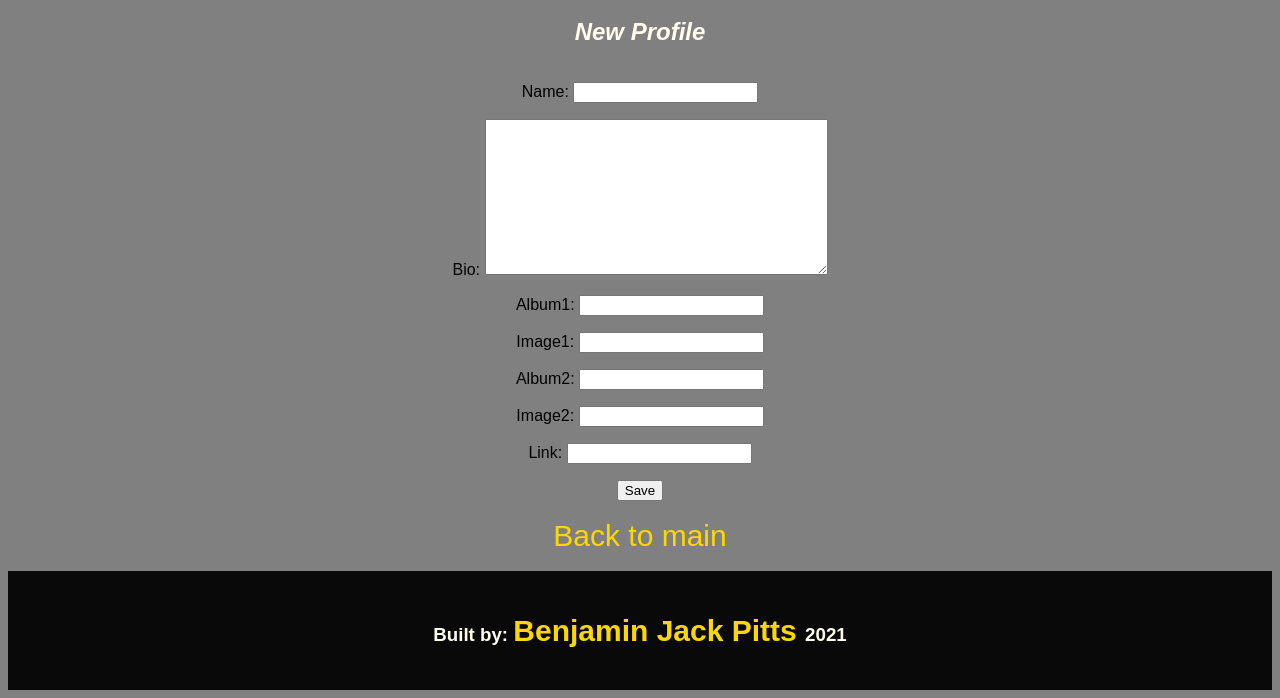
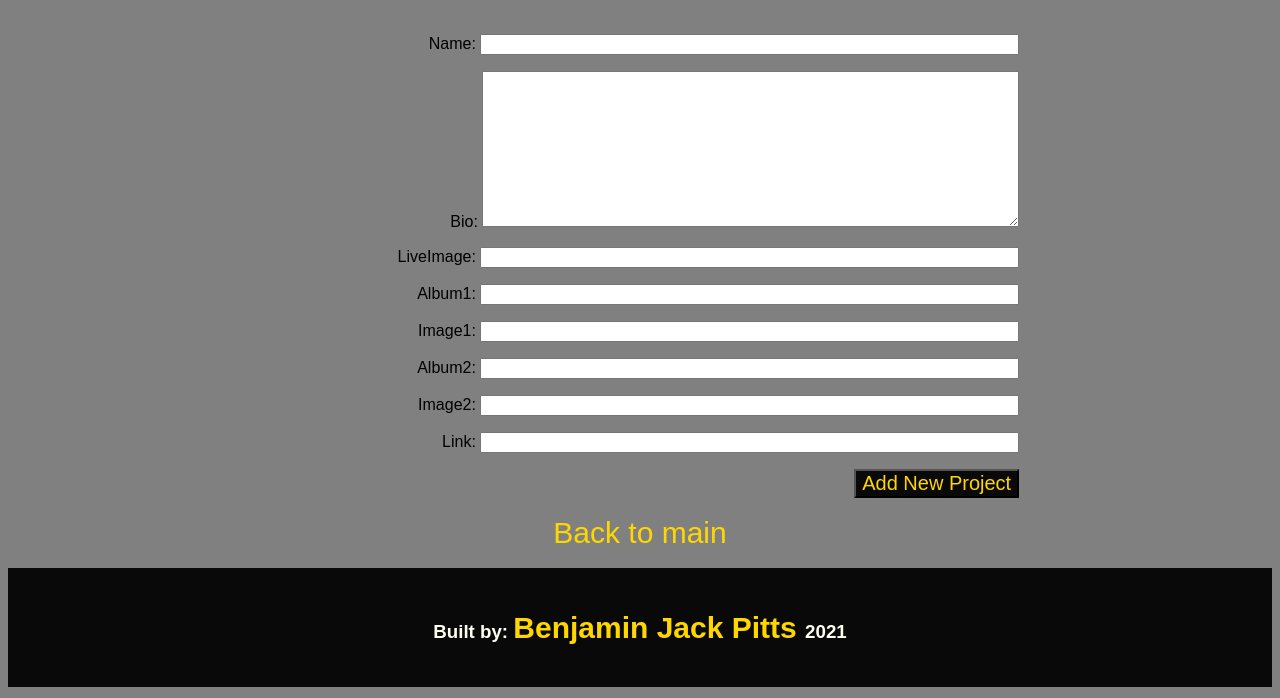
Before and after one commit to jlboba/django_contacts, a Django app: page /contacts/new in a window 1280 px wide. Shown: the part 119-817 px from the top of the page. Run offline with Django 3.2, Linux system fonts and the light colour scheme.

Commit message:
added live input and updated contacts page

```diff
--- a/contacts/forms.py
+++ b/contacts/forms.py
@@ -4,4 +4,4 @@ from .models import Contact
 class ContactForm(forms.ModelForm):
     class Meta:
         model = Contact
-        fields = ('name', 'bio', 'album1', 'image1', 'album2', 'image2', 'link')
+        fields = ('name', 'bio', 'liveImage', 'album1', 'image1', 'album2', 'image2', 'link')
--- a/contacts/models.py
+++ b/contacts/models.py
@@ -6,6 +6,7 @@ from django.db import models
 class Contact(models.Model):
     name = models.CharField(max_length=100)
     bio = models.TextField()
+    liveImage = models.CharField(max_length=100, blank=True)
     album1 = models.CharField(max_length=100, blank=True)
     image1 = models.CharField(max_length=100, blank=True)
     album2 = models.CharField(max_length=100, blank=True)
--- a/contacts/static/css/styles.css
+++ b/contacts/static/css/styles.css
@@ -12,31 +12,46 @@ img {
 h1 {
   margin: 0;
   font-size: 40px;
+  text-align: center;
 }
 h2 {
   margin-top: 0;
   color: ivory;
+  font-size: 30px;
+}
+h5 {
+  font-size: 15px;
   font-style: italic;
 }
 a {
   text-decoration: none;
   color: gold;
   font-size: 30px;
-  text-align: center;
 }
 a:hover {
   color: ivory;
 }
-ul {
-  text-align: left;
+form {
+  width: 60%;
+  text-align: right;
+}
+button {
+  font-size: 20px;
+  background: #090909;
+}
+input {
+  width: 70%;
 }
 input:hover {
-  background: gold;
+  background: ivory;
 }
-#submit:hover {
-  background: gray;
-  cursor: pointer;
+textarea {
+  width: 70%;
 }
+textarea:hover {
+  background: ivory;
+}
+
 header {
   display: flex;
   flex-direction: column;
@@ -52,6 +67,10 @@ footer {
   background: #090909;
   color: ivory;
   padding: 1.5rem;
+  text-align: center;
+}
+li {
+  text-align: left;
 }
 .main {
   display: flex;
@@ -76,12 +95,18 @@ footer {
   flex-direction: column;
   align-items: flex-start;
   justify-content: flex-start;
-  /* width: 100%; */
+  width: 100%;
+}
+.contact {
+  display: flex;
+  flex-direction: column;
+  align-items: center;
+  justify-content: space-between;
+  width: 100%;
 }
 #album {
-  width: 50%;
+  width: 80%;
   text-align: center;
-
 }
 #album:hover {
   opacity: .4;
@@ -89,3 +114,26 @@ footer {
 #me {
   width: 20%;
 }
+#live {
+  width: 60%;
+}
+#submit {
+  color: gold;
+}
+#submit:hover {
+  color: ivory;
+  cursor: pointer;
+}
+#delete:hover {
+  color: red;
+}
+
+
+@media only screen and (max-width: 600px) {
+a {
+  font-size: 14px;
+}
+input, textarea {
+  width: 100%;
+}
+}
--- a/contacts/templates/contacts/about.html
+++ b/contacts/templates/contacts/about.html
@@ -2,8 +2,9 @@
 
 <div class='main'>
 
-<br><br>
-<img src='https://i.imgur.com/plNrAnM.jpg' id='me'/><br>
+<br>
+<img src='https://i.imgur.com/plNrAnM.jpg' id='me'/>
+<br>
 <h4>I’ve worked for companies ranging from small/independent, medium/franchise, to large corporations and can adapt to any type of working environment. I have a well rounded knowledge of frontend languages/backend frameworks and have deployed an [array] of projects to showcase this fluency. I have also collaborated with other software developers on projects and have the ability to learn new languages and concepts.
 
 I have over 8 years of experience in restaurant management. I have successfully launched menus, organized charitable community events and piloted merchandising, marketing and training initiatives. During my tenure in that industry, I was able to continuously grow quarterly sales while keeping team morale at an all time high. My previous supervisor described me as a “dedicated leader that sets a great example with his positive approach to problem solving”. I love overcoming challenges and using my communication skills to maintain a fun, creative, and productive work environment.
--- a/contacts/templates/contacts/base.html
+++ b/contacts/templates/contacts/base.html
@@ -4,7 +4,7 @@
 <head>
     <meta charset="UTF-8">
     <meta name="viewport" content="width=device-width, initial-scale=1.0">
-    <title>Python/Django Template</title>
+    <title>Benjamin Jack Pitts | Musician</title>
     <link rel="stylesheet" href="{% static 'css/styles.css' %}">
 </head>
 <body>
--- a/contacts/templates/contacts/contact.html
+++ b/contacts/templates/contacts/contact.html
@@ -2,10 +2,16 @@
 
 <div class='main'>
 <br><br>
+<div class='profile'>
+  <img src='https://i.imgur.com/A7lHurv.jpg' id='live'>
+  <div class='contact'>
 <a href='mailto:benjaminjackpitts@gmail.com' target='_blank'>Email</a>
 <a href='https://www.facebook.com/ben.pitts.7/' target='_blank'>Facebook</a>
 <a href='https://www.linkedin.com/in/benjaminjackpitts/' target='_blank'>LinkedIn</a>
 <a href='https://benjaminjackpitts.dev/' target='_blank'>Website</a>
+<a href='https://twitter.com/BenjaminJackPi1' target='_blank'>Twitter</a>
+</div>
+</div>
 <br>
 <br>
 <br>
--- a/contacts/templates/contacts/contact_form.html
+++ b/contacts/templates/contacts/contact_form.html
@@ -2,10 +2,10 @@
 {% extends 'contacts/base.html' %} {% block content %}
 
 <div class='main'>
-<h2>New Profile</h2>
+
 <form method="POST">
   {% csrf_token %} {{ form.as_p }}
-  <button type="submit" id='submit'>Save</button>
+  <button type="submit" id='submit'>Add New Project</button>
 </form><br>
 <a href="{% url 'contact_list' %}">Back to main</a><br>
 </div>
--- a/contacts/templates/contacts/contact_list.html
+++ b/contacts/templates/contacts/contact_list.html
@@ -2,7 +2,7 @@
 {% extends 'contacts/base.html' %} {% block content %}
 <!-- contact list content -->
 <div class='main'>
-<h2><a href="{% url 'contact_create' %}">Create New Band profile</a></h2>
+<h2><a href="{% url 'contact_create' %}">Create New Band Profile</a></h2>
 <div class='list'>
 <ul>
   {% for contact in contacts %}
```
Also changed, not shown: contacts/templates/contacts/contact_detail.html (+9 -4 lines), contacts/migrations/0004_contact_liveimage.py (added).
